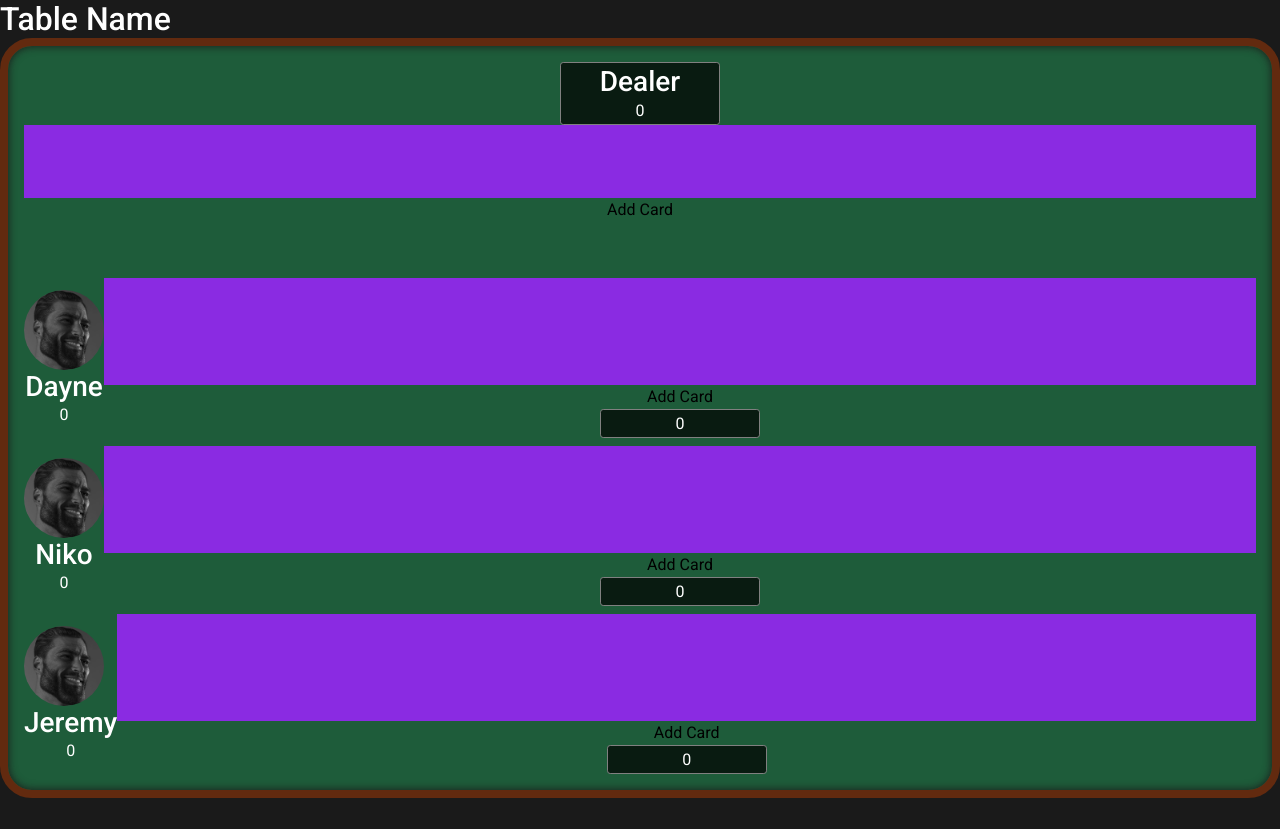
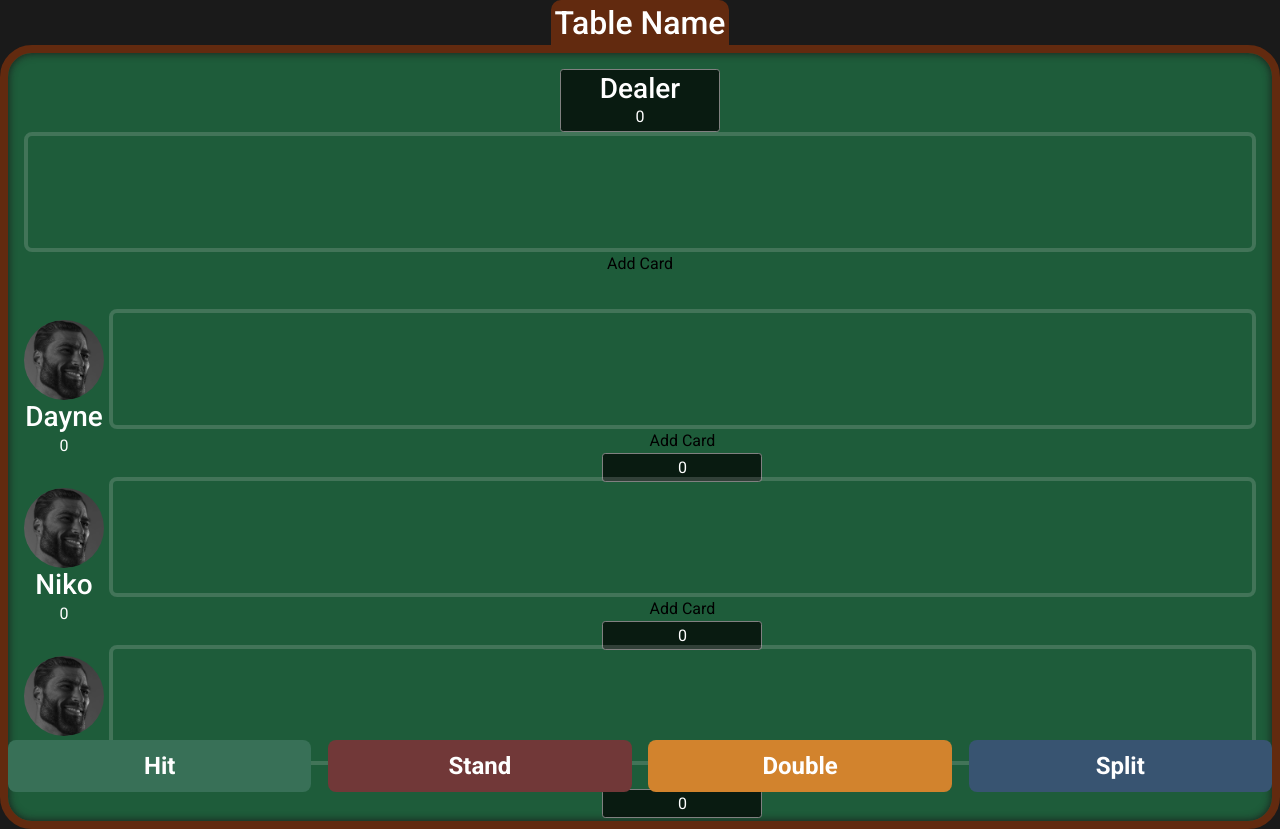
Before and after one commit to Dayne-404/Blackjack-react, a React (Vite) app in the folder client/: page / in a window 1280 px wide. Before the commit the page ends 800 px from the top, so only its background shows below. Built offline with nearby package versions, Linux system fonts and the light colour scheme; the HTML template or start-up script is replaced by a standard one.

Commit message:
added game buttons and more layout functionality

```diff
--- a/client/src/components/Hand.tsx
+++ b/client/src/components/Hand.tsx
@@ -17,7 +17,7 @@ function Hand({name} : HandProps) {
 
     return(
         <>
-        <motion.div layout className={(largeHand ? "card-padding" : "no-padding") + " cards-container red-border"}>
+        <motion.div layout className={(largeHand ? "card-padding" : "no-padding") + " cards-container"}>
             {Cards.map((card, index) => (
                 <motion.div
                     animate={{x: 0, scale: 1}}
--- a/client/src/components/Player.tsx
+++ b/client/src/components/Player.tsx
@@ -22,7 +22,7 @@ function LargePlayerCard({playerName, total, bet, icon, className} : PlayerProps
             </div>
             <div className="player-info">
                 <img className="player-photo" src={icon} alt={playerName + " photo"} />
-                <h3>{playerName}</h3>
+                <h3 className='player-name'>{playerName}</h3>
                 <p>{bet}</p>
             </div>
         </div>
--- a/client/src/styles/responsiveGame.css
+++ b/client/src/styles/responsiveGame.css
@@ -1,7 +1,6 @@
 /* Game-Board */
 
 .game-board {
-    position: absolute;
     /* Change this when screen is too small */
     min-height: 20rem;
 
@@ -20,8 +19,23 @@
     overflow: hidden;
 
     display: flex;
+    gap: 5rem;
     flex-direction: column;
     justify-content: space-between;
+}
+
+.table-container {
+    text-align: center;
+}
+
+.table-name {
+    display: inline-block;
+    border: 2px solid var(--wooden-brown-color);
+    border-radius: 10px 10px 0 0;
+    padding: 0.1rem;
+    background-color: var(--wooden-brown-color);
+
+    margin-bottom: -0.5px;
 }
 
 .players-container {
@@ -30,12 +44,39 @@
     gap: 0.5rem;
 }
 
+/* Game Buttons */
+
+.game-button-container {
+    display: flex;
+    justify-content: space-between;
+    padding: 0.5rem;
+    position: absolute;
+
+    left: 0;
+    right: 0;
+    bottom: 0;
+}
+
+.game-btn {
+    font-size: 1.5rem;
+    font-weight: bold;
+    padding: 0.5rem 0;
+    width: 24%;
+    border-radius: 0.5rem;
+    color: white;
+}
+
+.game-btn:hover {
+    filter: brightness(85%);
+}
+
 /* Player-Card */
 
 .player-card-container {
     display: flex;
     flex-direction: row-reverse;
 
+    gap: 0.3rem;
     text-align: center;
     height: 10rem;
 }
@@ -46,7 +87,7 @@
 }
 
 .player-photo {
-    width: 5rem;
+    width: 100%;
     border-radius: 100%;
     height: auto;
 }
@@ -57,6 +98,8 @@
     display: flex;
     flex-direction: column;
     justify-content: center;
+
+    max-width: 5rem;
 }
 
 /* Player-Hand */
@@ -83,8 +126,12 @@
     justify-content: center;
     align-items: center;
     max-width: 100%;
-    min-height: 0;
+    min-height: 7.5rem;
     max-height: 100%;
+
+    box-sizing: border-box;
+    border: 0.3rem solid rgba(211, 211, 211, 0.2);
+    border-radius: 0.5rem;
 }
 
 /* Card */
@@ -113,7 +160,12 @@
 .no-margin { margin: 0; }
 .negative-margin { margin: 0 -1.7rem; }
 
+/* Color Styling */
 
+.hit-color { background-color: #387057; }
+.stand-color { background-color: #713838; }
+.split-color { background-color: #385471; }
+.double-color { background-color: #d2832d; }
 
 /* Desktop Styling */
 
--- a/client/src/views/Game.tsx
+++ b/client/src/views/Game.tsx
@@ -7,15 +7,21 @@ import chad from '../assets/images/chad.jpg';
 
 function Game() {
     return (
-        <div>
+        <div className='table-container'>
             <h2 className='table-name'>Table Name</h2>
             <div className="game-board">
                 <Dealer total={0} />
                 <div className='players-container'>
                     <Player className='' playerName='Dayne' total={0} bet={0} icon={chad} />
                     <Player className='' playerName='Niko' total={0} bet={0} icon={chad} />
-                    <Player className='' playerName='Jeremy' total={0} bet={0} icon={chad} />
+                    <Player className='' playerName='Anthony' total={0} bet={0} icon={chad} />
                 </div>
+            </div>
+            <div className='game-button-container'>
+                <button className='game-btn hit-color'>Hit</button>
+                <button className='game-btn stand-color'>Stand</button>
+                <button className='game-btn double-color'>Double</button>
+                <button className='game-btn split-color'>Split</button>
             </div>
         </div>
     )
```
